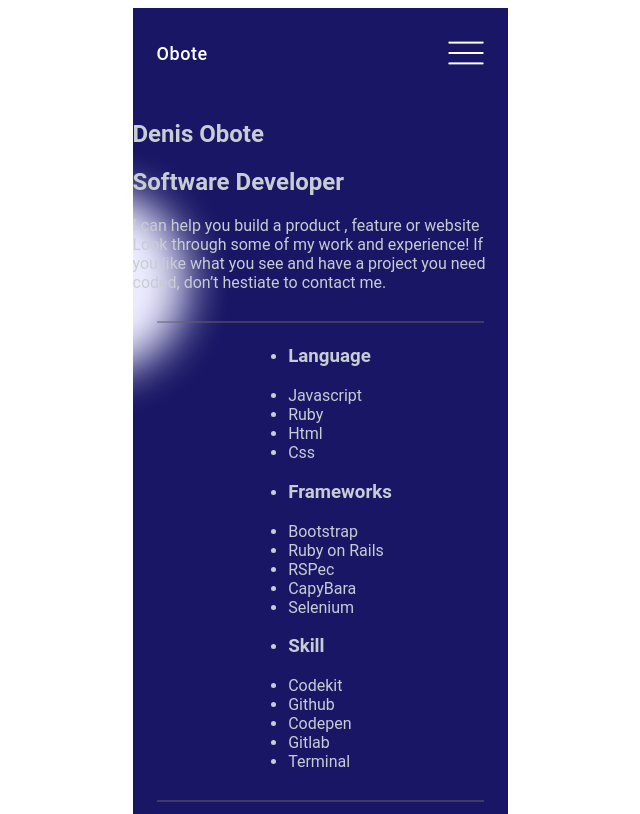
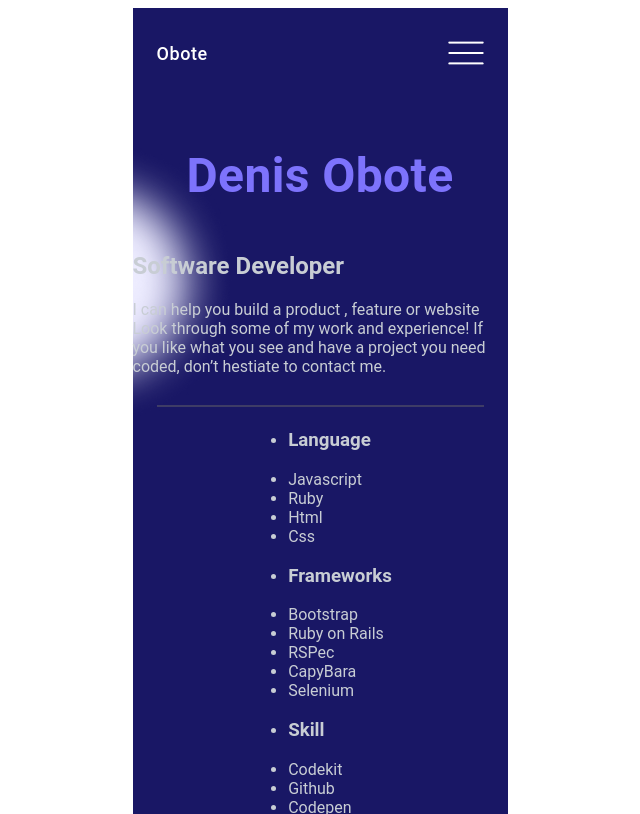
Before and after one commit to Obote/portfolio-mobileversion, a website: page index.html in a window 1280 px wide. Shown: the top 814 px of the page, without its empty margins (320-960 px from the left). Drawn offline with Linux system fonts and the light colour scheme.

Commit message:
Add .profile-container h1 style

```diff
--- a/style.css
+++ b/style.css
@@ -67,3 +67,26 @@ header a {
   border-color: #acb7c3;
   color: #acb7c3;
 }
+
+.profile-container h1 {
+  font-family: Roboto, sans-serif;
+  font-size: 48px;
+  font-style: normal;
+  font-weight: 700;
+  line-height: 72px;
+  letter-spacing: 0.3700000047683716px;
+  text-align: center;
+  color: #7d73fc;
+}
+/*
+.profile-container h2 {
+    font-family: Roboto;
+font-size: 32px;
+font-style: normal;
+font-weight: 500;
+line-height: 44px;
+letter-spacing: 0em;
+text-align: center;
+color: #EDECFF;
+
+} */
```
